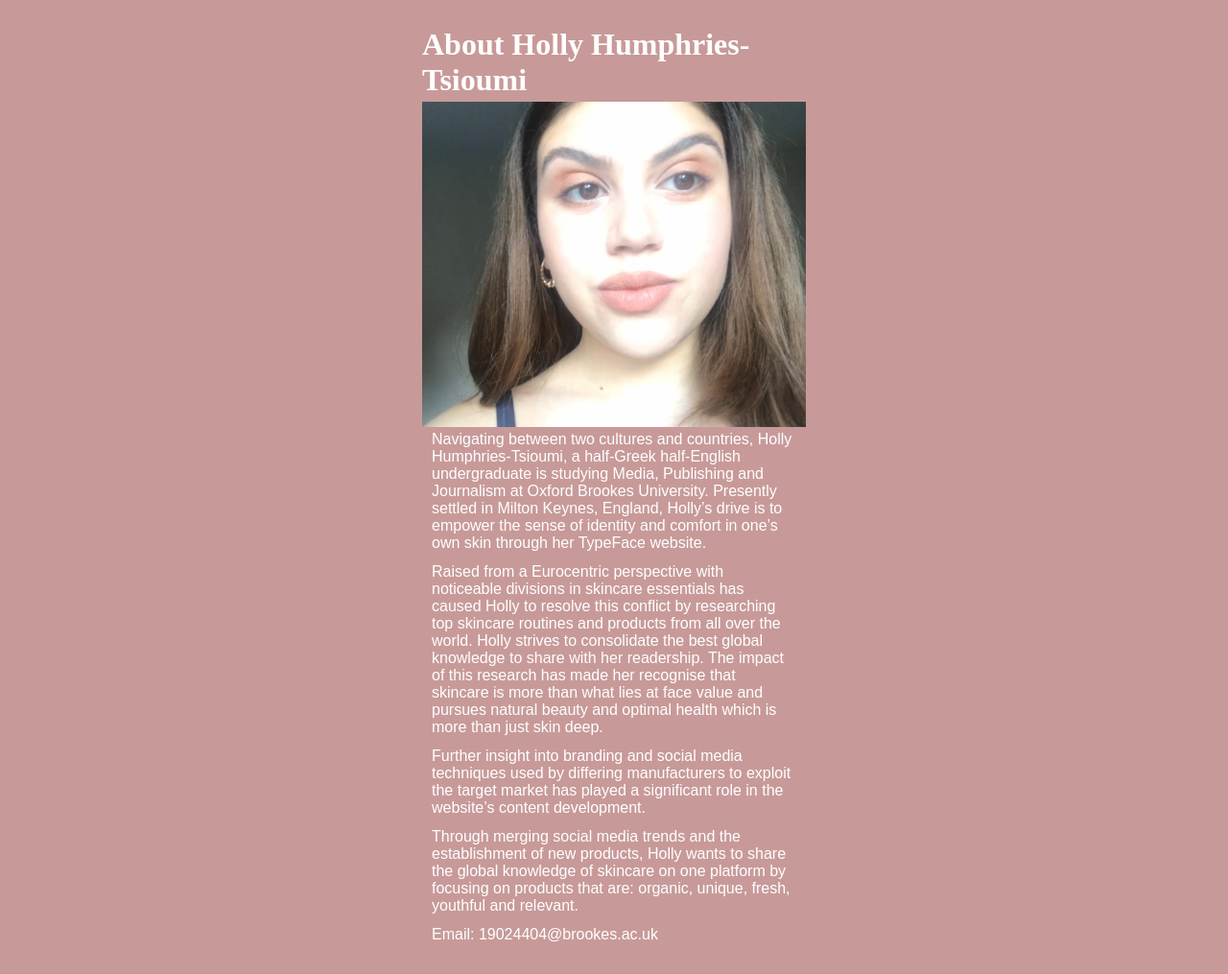
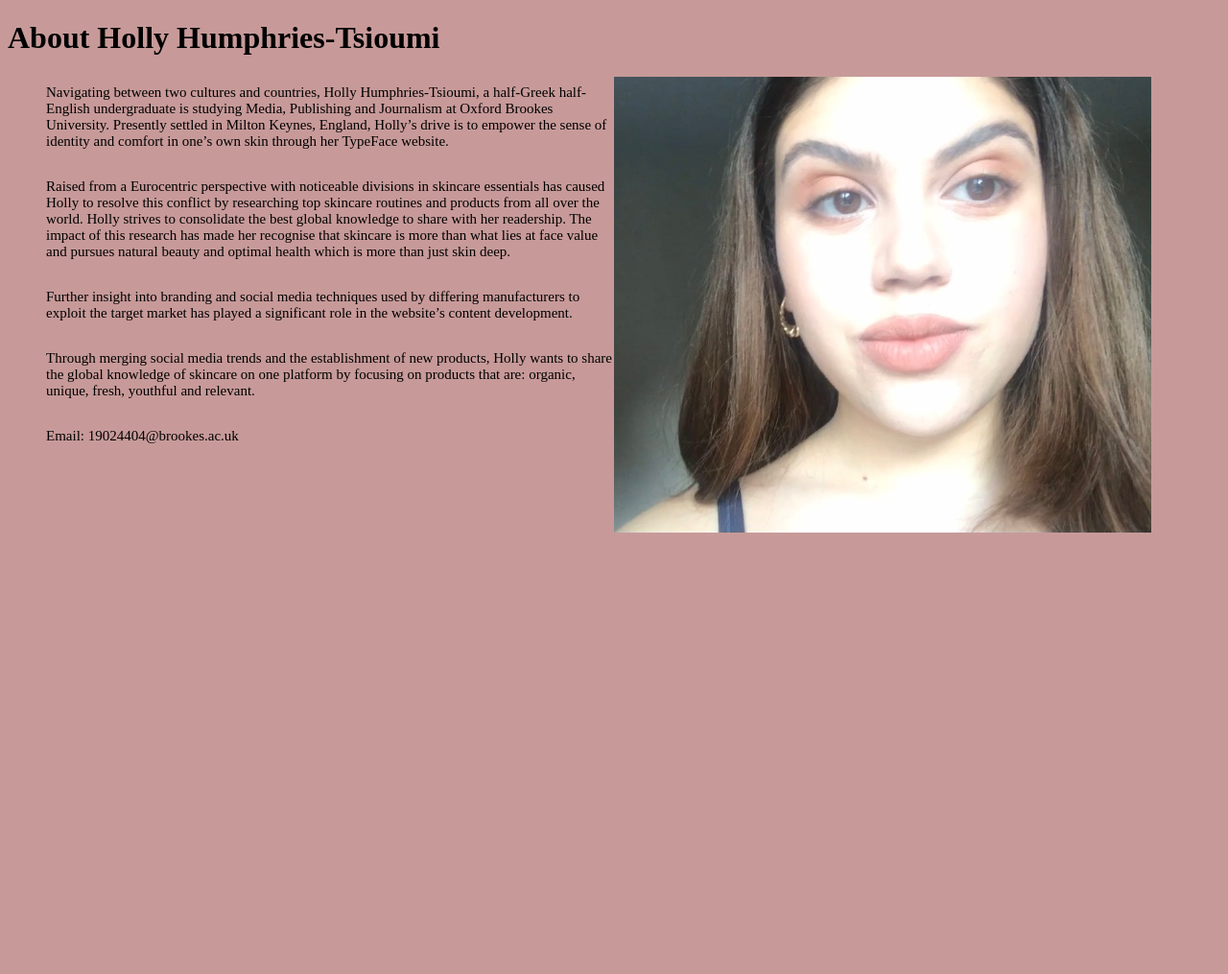
Before and after one commit to hollyhumphries/mybrookesblog, a Jekyll site: the page aboutme/index.html, which Jekyll copies as it is, in a window 1280 px wide. Shown: the whole page at 96% size. Built offline with Jekyll 4.4.1, drawn with Linux system fonts in a browser that asks for light colours; after the commit the page ends 900 px from its top, so only the background shows below that.

Commit message:
Update styles.css

```diff
--- a/aboutme/css/styles.css
+++ b/aboutme/css/styles.css
@@ -1,43 +1,61 @@
-*{
-margin:0;
+.container{
+  width: 100%;
+  height: 100%;
+  background: #d9c0aa;
+}
+.menu ul{
+display: inline-flex;
+margin: 50px;
+}
+.menu ul li{
+list-style: none;
+margin:0 20px;
+color:#ffffff;
+cursor: pointer;
+}
+.logo img {
+width:30px;
+margin-top:-7px;
+margin-right: 48px;
+}
+.active{
+color: #d5dbdb !important;
+}
+.banner{
+width:80%;
+height:70%;
+top: 25%;
+left:130px;
+position: absolute;
+color: #ffffff;
+}
+.text{
+width: 50%;
+float: left;
+}
+.text h1{
+font-size: 43px;
+width: 640px;
+position: relative;
+margin-left: 40px;
 }
 
-body {
-}
-
-img{
-max-width:100%;
-}
-
-h1 {
-margin:8px 0 4px 0;
-color: white;
+p{
+width:650px;
+font-size: 15px;
+margin:30px 0 30px 40px;
+line-height: 25px
+color:#ffffff;
 
 }
 
-p{
-font-family: sans-serif;
-margin-bottom: 12px;
-color: white;
-}
-
-
-main{
-margin:20px auto;
-display: flex;
-flex-direction: row;
-flex-wrap: wrap;
-justify-content: center;
-
-}
-
-.info{
-
-flex-basis: 400px;
-margin: 0 10px;
-}
 
 .gallery{
-flex-basis: 300px;
-
+width: 50%;
+float: right;
 }
+.gallery image{
+width: 100%;
+margin-top: -20px;
+padding-left: 50px;
+}
```
